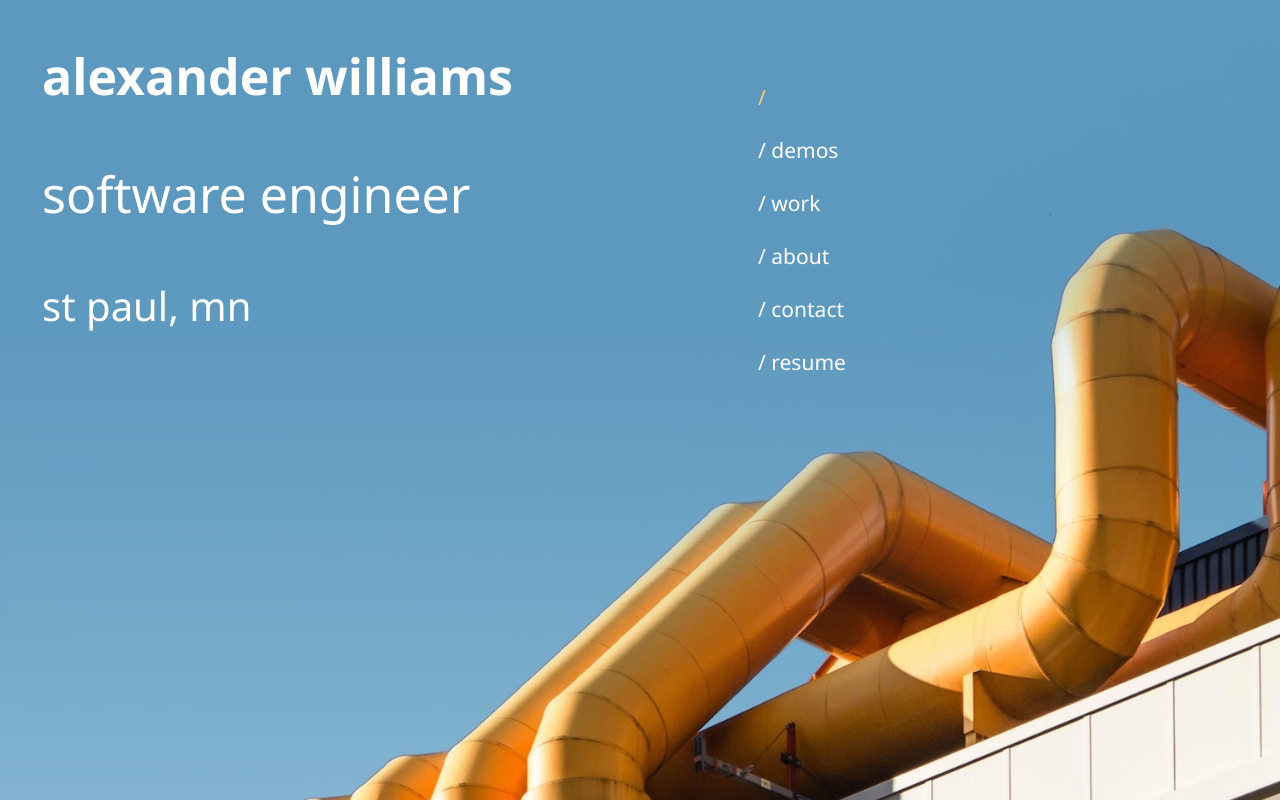
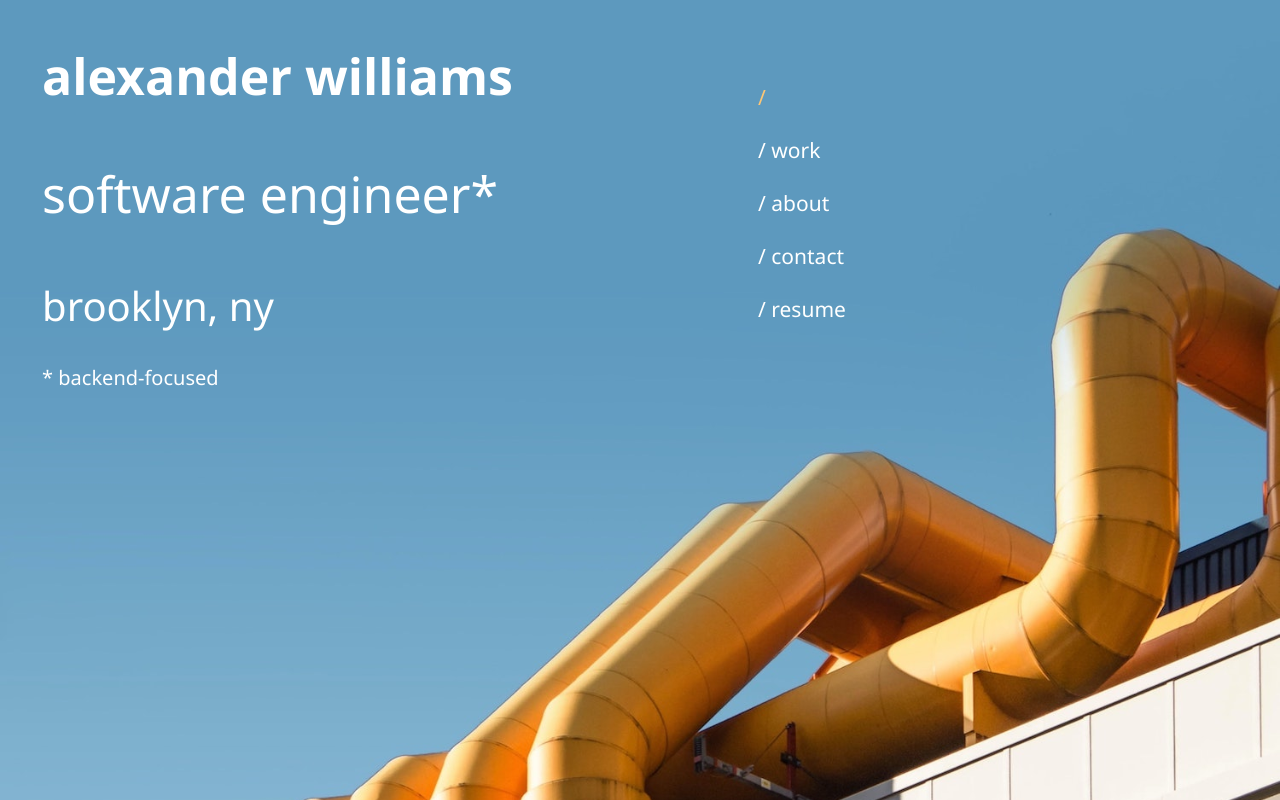
Before and after one commit to williamsalex/website-v2, a React (Create React App) app: page / in a window 1280 px wide. Built offline with nearby package versions, Linux system fonts and the light colour scheme.

Commit message:
Updated to current status

```diff
--- a/src/About.js
+++ b/src/About.js
@@ -5,8 +5,8 @@ export default function About() {
       <div className = 'content'>
           <h1 className = "title">about</h1>
           <p className = 'bigListItem'>experience</p>
-          <p className = 'listItem'>i'm a backend engineer at betteryou right now!</p>
-          <p className = 'listItem'>web developer & webmaster at valence life sciences for two and a half years</p>
+          <p className = 'listItem'>i'm a software engineer at rentredi right now (9/21-)</p>
+          <p className = 'listItem'>backend software engineer at betteryou for one year</p>
           <p className = 'listItem'>algorithmic researcher in northeastern university's math department for one year</p>
           <br/>
           <p className = 'bigListItem'>education</p>
--- a/src/App.css
+++ b/src/App.css
@@ -43,6 +43,14 @@ html {
     font-family: 'Segoe UI', Tahoma, sans-serif, sans-serif;
     color: rgb(255,255,255);
     margin: auto;
+}
+
+.tinytitle {
+  font-size: 20px;
+  font-family: 'Segoe UI', Tahoma, sans-serif, sans-serif;
+  color: rgb(255,255,255);
+  margin: auto;
+  padding-top: 2%;
 }
 
 .mini {
--- a/src/Contact.js
+++ b/src/Contact.js
@@ -4,7 +4,7 @@ export default function Contact() {
     return (
         <div className = 'content'>
             <h1 className = "title">contact</h1>
-            <p className = 'listItem'>if you're interested in connecting and working together, shoot me a message!</p>
+            <p className = 'listItem'>if you're interested in connecting and working together, send me a message!</p>
             <br/>
             <a href = 'mailto:williamsalex@pm.me'>
                 <img alt='email 'className = 'icon' src = '/email.png'></img>
--- a/src/Home.js
+++ b/src/Home.js
@@ -4,8 +4,10 @@ export default function Home() {
     return (
       <div className = 'content'>
         <h1 className = "title">alexander williams</h1>
-        <p className = 'title'>software engineer</p>
-        <p className = 'subtitle'>st paul, mn</p>
+        <p className = 'title'>software engineer*</p>
+        <p className = 'subtitle'>brooklyn, ny</p>
+        <br/>
+        <p className = 'tinytitle'>* backend-focused</p>
       </div>
     )
   }
--- a/src/Navigation.js
+++ b/src/Navigation.js
@@ -7,7 +7,7 @@ export default function Navigation() {
   return (
     <div className = 'movers'>
         <Link to = '/' className = {`${loc === '/' ? 'curr' : ''}mover`} style = {{textDecoration: 'none'}} > /</Link>
-        <Link to = '/demos' className = {`${loc === '/demos' ? 'curr' : ''}mover`} style = {{textDecoration: 'none'}} >/ demos</Link>
+        {/* <Link to = '/demos' className = {`${loc === '/demos' ? 'curr' : ''}mover`} style = {{textDecoration: 'none'}} >/ demos</Link> */}
         <Link to = '/work' className = {`${loc === '/work' ? 'curr' : ''}mover`} style = {{textDecoration: 'none'}} >/ work</Link>
         <Link to = '/about' className = {`${loc === '/about' ? 'curr' : ''}mover`} style = {{textDecoration: 'none'}} >/ about</Link>
         <Link to = '/contact' className = {`${loc === '/contact' ? 'curr' : ''}mover`} style = {{textDecoration: 'none'}} >/ contact</Link>
--- a/src/Work.js
+++ b/src/Work.js
@@ -4,6 +4,12 @@ export default function Work() {
     return (
         <div className = 'content'>
             <h1 className = "title">work</h1>
+            <p className = 'bigListItem'>rentredi</p>
+            <p className = 'listItem'>proptech app - 7.2B+ assets under management</p>
+            <a href='https://rentredi.com/' rel="noopener noreferrer" target="_blank">
+                <img alt = 'link' className = 'icon' src = '/link2.png'></img>
+            </a>
+            <br/>
             <p className = 'bigListItem'>betteryou</p>
             <p className = 'listItem'>wellness app - 2x minnesota startup awards winner</p>
             <a href='https://betteryou.ai' rel="noopener noreferrer" target="_blank">
```
